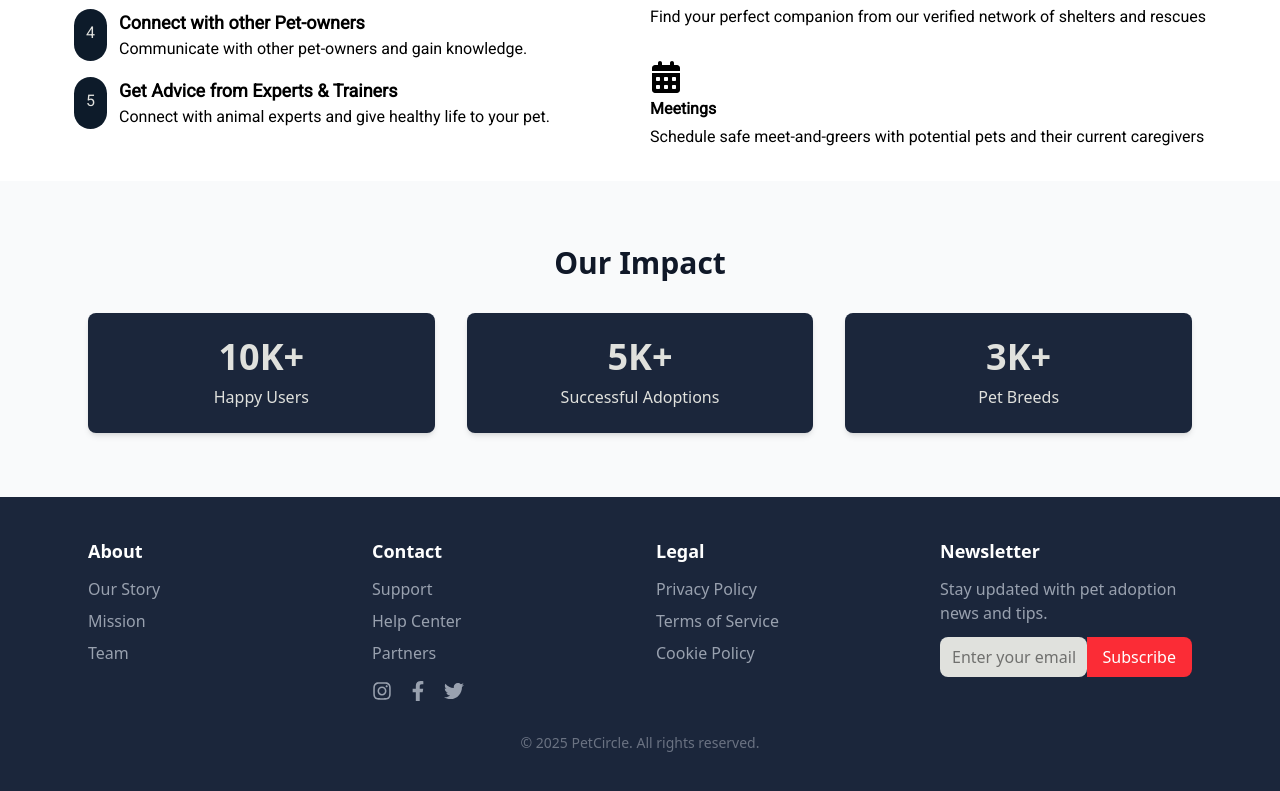
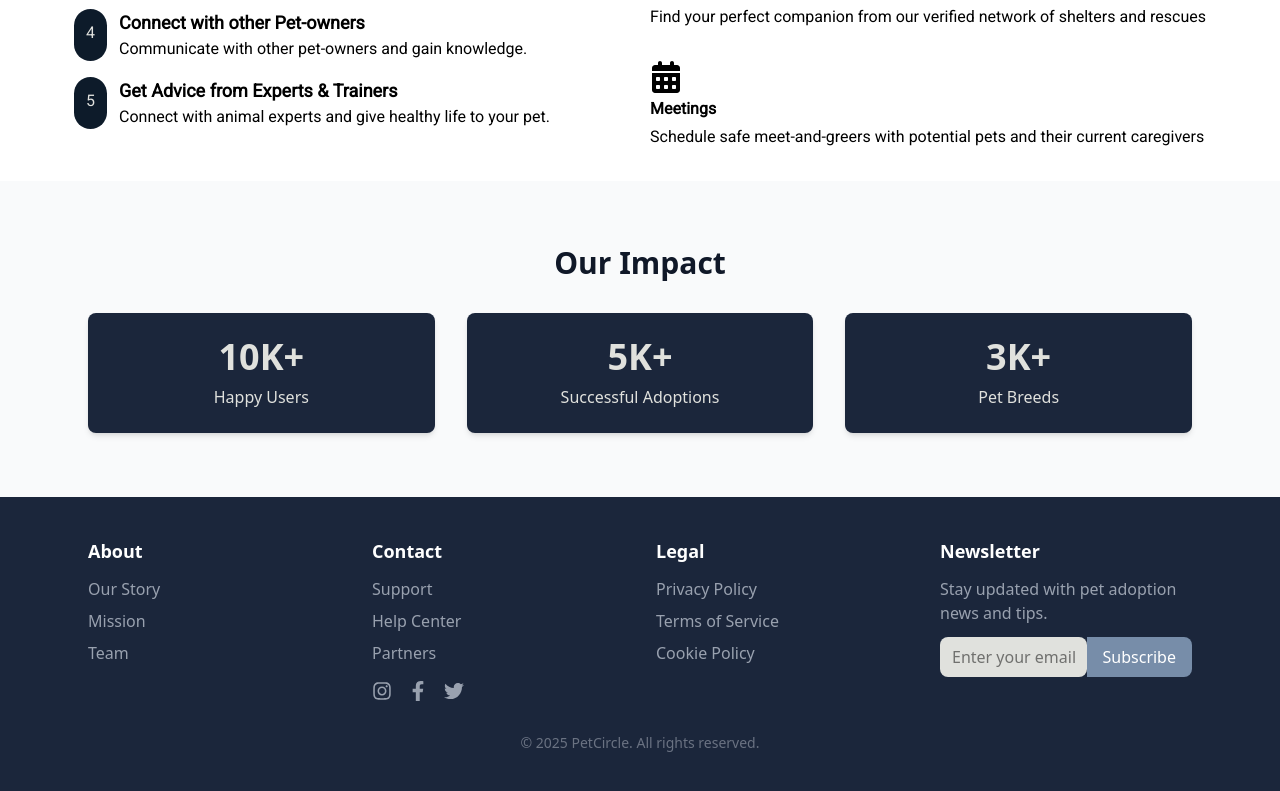
Before and after one commit to Dadhichi-2003/PetCircle, a React (Vite) app in the folder frontend/: page / in a window 1280 px wide. Shown: the part 1097-1888 px from the top of the page. Built offline with nearby package versions, Linux system fonts and the light colour scheme.

Commit message:
22-02-2025

```diff
--- a/frontend/src/components/Footer.jsx
+++ b/frontend/src/components/Footer.jsx
@@ -50,7 +50,7 @@ const Footer = () => {
             placeholder="Enter your email"
             className="w-full px-3 py-2 rounded-lg text-black mb-3 sm:mb-0 sm:rounded-l-lg bg-light"
           />
-          <button className="bg-red-500 px-4 py-2 rounded-lg sm:rounded-l-none">
+          <button className="bg-semilight px-4 py-2 rounded-lg sm:rounded-l-none">
             Subscribe
           </button>
         </div>
--- a/frontend/src/components/HeroSection.jsx
+++ b/frontend/src/components/HeroSection.jsx
@@ -1,5 +1,6 @@
 import React from 'react'
 import Banner from "../assets/HeroBanner.jpg"
+import { Link } from 'react-router-dom'
 
 const HeroSection = () => {
   return (
@@ -7,7 +8,7 @@ const HeroSection = () => {
     <div className="flex-y justify-center items-center text-center md:flex-y md:text-start max-w-lg space-y-4 ">
       <h1 className="text-4xl font-bold">Adopt,Connect & Love</h1>
       <p className=''>Your Pet Community Awaits</p>
-      <button className="bg-primary text-white px-4 py-2 rounded hover:bg-secondary">Get Started →</button>
+      <button className="bg-primary text-white px-4 py-2 rounded hover:bg-secondary"><Link to="/signup"> Get Started →</Link></button>
     </div>
     <img
       src={Banner}
```
